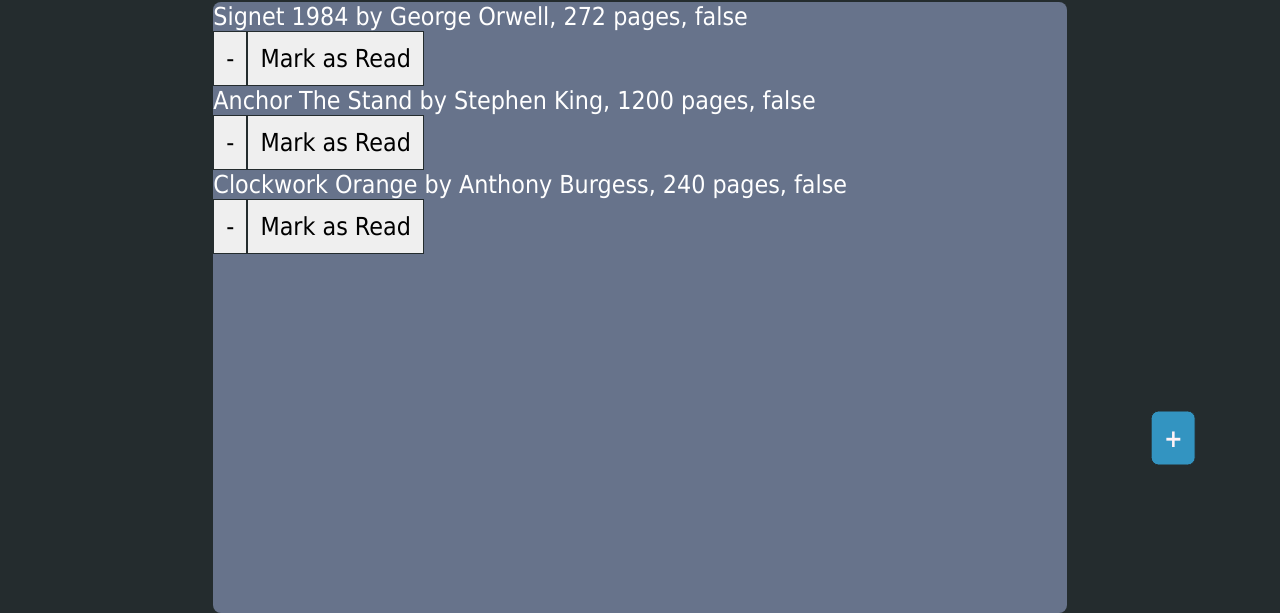
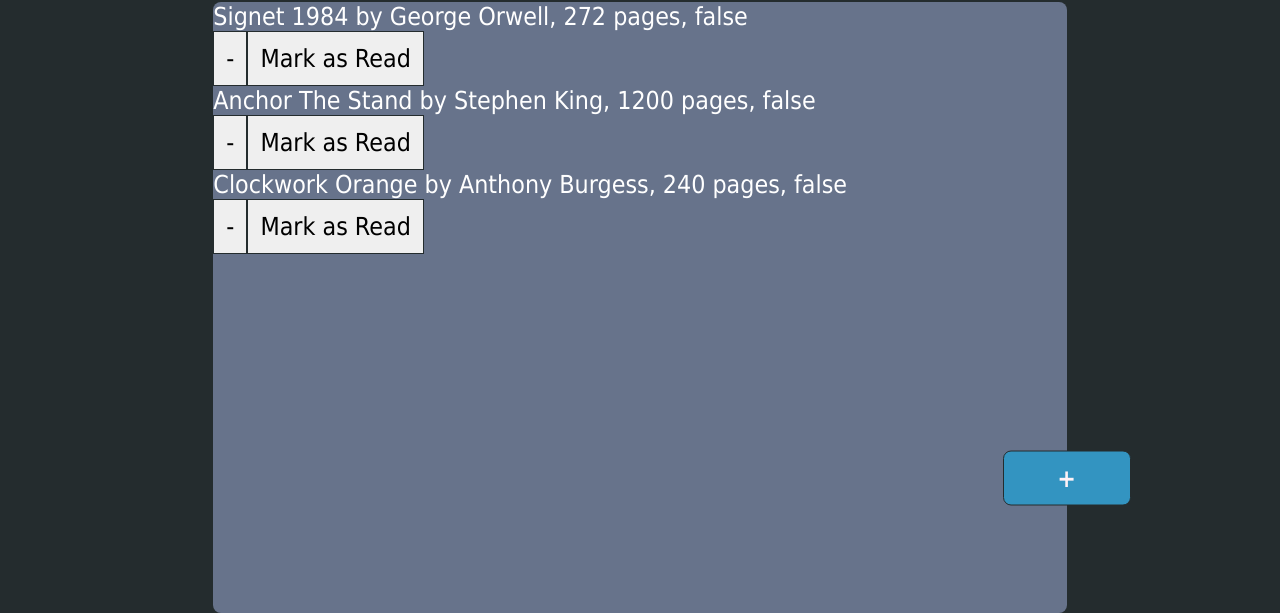
Before and after one commit to EGRrqq/library, a plain HTML site: page index.html in a window 1280 px wide. Shown: the part 187-800 px from the top of the page. Drawn offline with Linux system fonts and the light colour scheme.

Commit message:
feat(css): improve position of the add book button

```diff
--- a/style.css
+++ b/style.css
@@ -74,13 +74,13 @@
 
 aside {
   grid-area: 2 / 3;
-  justify-self: center;
   align-self: end;
 }
 
 aside button {
   position: fixed;
-  bottom: 15%;
+  bottom: 10%;
+  width: 10%;
   transform: translate(-50%, -50%);
 }
 
```
